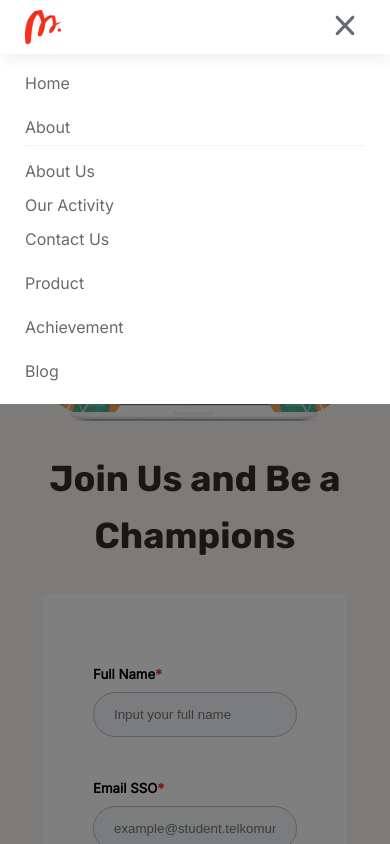
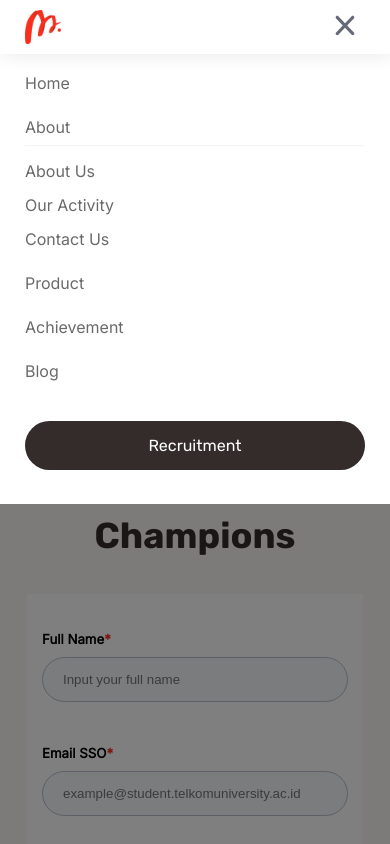
Before and after one commit to MobileInnovationLab/Legacy-Frontend-Motion, a Next.js app: page /recruitment in a window 390 px wide. Both pictures are taken after a click on the button 343 px from the left and 28 px from the top of the page. Shown: the top 844 px of the page. Built offline with nearby package versions, Linux system fonts and the light colour scheme.

Commit message:
all navbar done

```diff
--- a/components/illustration/indexIllustration.js
+++ b/components/illustration/indexIllustration.js
@@ -8,9 +8,6 @@ const IndexIllustration = () => {
       viewBox="0 0 335 317"
       fill="none"
       xmlns="http://www.w3.org/2000/svg"
-      drag
-      dragConstraints={{ left: 0, right: 0, top: 0, bottom: 0 }}
-      dragTransition={{ bounceStiffness: 600, bounceDamping: 20 }}
       whileTap={{ cursor: "default" }}
       whileHover={{ cursor: "default" }}
     >
--- a/components/navbar.jsx
+++ b/components/navbar.jsx
@@ -213,6 +213,11 @@ function Navbar({ router }, props) {
               </Link>
             </li>
           </ul>
+          <div className={styles.recruitment}>
+            <Link href="/recruitment" passHref>
+              <a>Recruitment</a>
+            </Link>
+          </div>
         </nav>
       </div>
       <div
--- a/pages/recruitment.jsx
+++ b/pages/recruitment.jsx
@@ -16,8 +16,6 @@ import API from "../api";
 
 import React, { useEffect, useState } from "react";
 import { motion } from "framer-motion";
-
-//import DummyPdf from "../public/dummy/Dummy Document.pdf";
 
 export default function Recruitment() {
   const router = useRouter();
--- a/styles/components/navbar.module.scss
+++ b/styles/components/navbar.module.scss
@@ -124,7 +124,7 @@
     height: 0;
   }
   100% {
-    height: 300px;
+    height: 400px;
   }
 }
 
@@ -142,8 +142,8 @@
       background-color: white;
       padding-top: 10px;
       padding-bottom: 40px;
-      height: 300px;
-      animation: expand 0.2s;
+      height: 400px;
+      animation: expand 0.3s;
 
       hr {
         opacity: 10%;
@@ -182,6 +182,22 @@
               }
             }
           }
+        }
+
+      }
+      .recruitment {
+        width: 100%;
+        margin-top: 40px;
+        text-align: center;
+
+        a {
+          display: block;
+          background-color: $black;
+          color: white;
+          margin: 0 25px;
+          padding: 15px;
+          border-radius: 30px;
+          font-family: $rubik;
         }
       }
     }
--- a/styles/pages/recruitment.module.scss
+++ b/styles/pages/recruitment.module.scss
@@ -25,12 +25,12 @@
 
 	.form {
 		background-color: white;
-		width: 60%;
+		width: 90%;
 		margin: auto;
 		font-family: $inter;
 		display: flex;
 		flex-direction: column;
-		padding: 50px;
+		padding: 15px;
 
 		label {
 			h5 {
@@ -150,8 +150,8 @@
 		justify-content: center;
 		text-align: center;
 		background-color: white;
-    min-width: 700px;
-		min-height: 552px;
+    width: 300px;
+		min-height: 500px;
 
 		h3 {
 			margin-top: -50px;
@@ -180,6 +180,31 @@
 			}
 		}
   }
+}
+
+@media only screen and (min-width: 700px) {
+	.whole-page {
+		position: fixed;
+		height: 100%;
+		width: 100%;
+		z-index: 100;
+		background-color: rgba(0, 0, 0, 0.5);
+		display: flex;
+		justify-content: center;
+		align-items: center;
+
+		.container {
+			display: flex;
+			flex-direction: column;
+			align-items: center;
+			justify-content: center;
+			text-align: center;
+			background-color: white;
+			width: 500px;
+			min-height: 500px;
+
+		}
+	}
 }
 
 @media only screen and (min-width: 1024px) {
```
